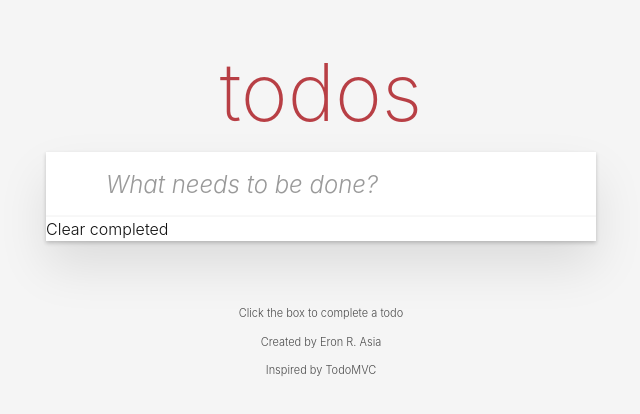
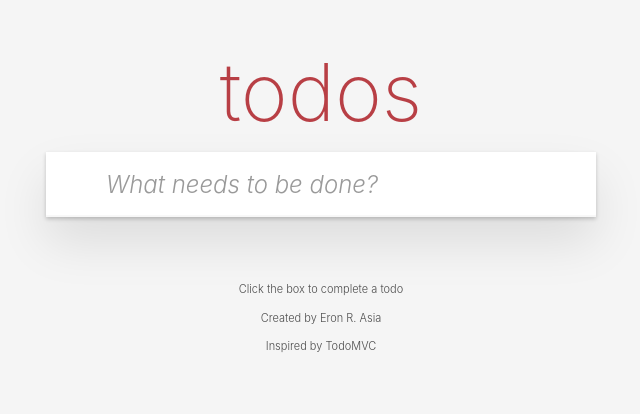
Before and after one commit to EronAsia7311/csit340-todomvc, a React (Vite) app: page / in a window 1280 px wide. Shown: the top 414 px of the page, without its empty margins (319-959 px from the left). Built offline with nearby package versions, Linux system fonts and the light colour scheme.

Commit message:
feat: clear completed todos

```diff
--- a/src/components/Todos.jsx
+++ b/src/components/Todos.jsx
@@ -138,9 +138,11 @@ function Todos() {
             </footer>
             </>
         )}
-            <button type="button" onClick={handleClearCompleted} className="cursor-pointer justify-self-end hover:underline">
-               Clear completed
-            </button>
+            {todos.some((todo) => todo.completed) && (
+              <button type="button" onClick={handleClearCompleted} className="cursor-pointer justify-self-end hover:underline">
+                 Clear completed
+              </button>
+            )}
         </div>
       </section>
   )
```
